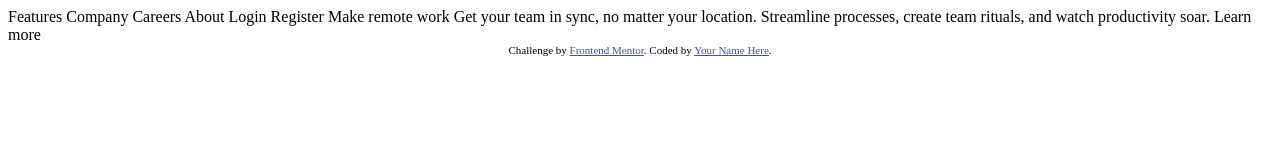
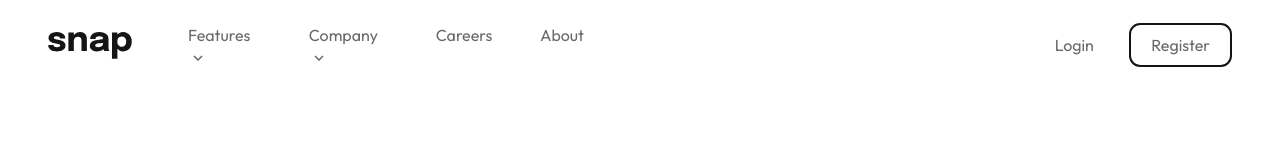
Before and after one commit to Rishi-choudhary/intro-section, a plain HTML site: page index.html in a window 1280 px wide. Drawn offline with Linux system fonts and the light colour scheme.

Commit message:
add navbar

```diff
--- /dev/null
+++ b/dist/style.css
@@ -0,0 +1,113 @@
+@import url("https://fonts.googleapis.com/css2?family=Outfit:wght@400;700&display=swap");
+:root {
+  --Almost-White:hsl(0, 0%, 98%);
+  --Medium-Gray:hsl(0, 0%, 41%);
+  --Almost-Black:hsl(0,0%,8%);
+}
+
+* {
+  padding: 0;
+  margin: 0;
+  -webkit-box-sizing: border-box;
+          box-sizing: border-box;
+}
+
+body {
+  height: 1440px;
+  font-family: 'Outfit', sans-serif;
+}
+
+.nav-bar {
+  height: 90px;
+  width: 100%;
+  display: -webkit-box;
+  display: -ms-flexbox;
+  display: flex;
+  -webkit-box-align: center;
+      -ms-flex-align: center;
+          align-items: center;
+  -webkit-box-pack: justify;
+      -ms-flex-pack: justify;
+          justify-content: space-between;
+  padding: 0 3rem;
+}
+
+.right-nav-bar {
+  display: -webkit-box;
+  display: -ms-flexbox;
+  display: flex;
+  height: 100%;
+  -webkit-box-align: center;
+      -ms-flex-align: center;
+          align-items: center;
+  width: 50%;
+}
+
+.right-nav-bar .logo {
+  display: -webkit-box;
+  display: -ms-flexbox;
+  display: flex;
+  height: 100%;
+}
+
+.right-nav-bar .logo img {
+  -ms-flex-item-align: center;
+      -ms-grid-row-align: center;
+      align-self: center;
+}
+
+.right-nav-bar .options {
+  display: -webkit-box;
+  display: -ms-flexbox;
+  display: flex;
+  height: 100%;
+  margin: 0 2rem;
+}
+
+.right-nav-bar .options ul {
+  -ms-flex-item-align: center;
+      align-self: center;
+  display: -webkit-box;
+  display: -ms-flexbox;
+  display: flex;
+}
+
+.right-nav-bar .options ul li {
+  list-style: none;
+  margin: 0 1.5rem;
+  color: var(--Medium-Gray);
+  cursor: pointer;
+}
+
+.right-nav-bar .options ul li:hover {
+  color: var(--Almost-Black);
+}
+
+.right-nav-bar .options ul li:hover img {
+  color: var(--Almost-Black);
+}
+
+.right-nav-bar .options ul span {
+  margin-left: 5px;
+}
+
+.left-nav-bar a {
+  text-decoration: none;
+  color: var(--Medium-Gray);
+}
+
+.left-nav-bar a:hover {
+  color: var(--Almost-Black);
+}
+
+.left-nav-bar .login {
+  margin: 0 2rem;
+}
+
+.left-nav-bar .register {
+  border: solid var(--Almost-Black) 2px;
+  padding: 10px 20px;
+  border-radius: 0.7rem;
+  outline: none;
+}
+/*# sourceMappingURL=style.css.map */
--- /dev/null
+++ b/dist/style.scss
@@ -0,0 +1,89 @@
+@import url('https://fonts.googleapis.com/css2?family=Outfit:wght@400;700&display=swap');
+
+:root{
+    --Almost-White:hsl(0, 0%, 98%);
+    --Medium-Gray:hsl(0, 0%, 41%);
+    --Almost-Black:hsl(0,0%,8%);
+}
+
+*{
+    padding: 0;
+    margin: 0;
+    box-sizing: border-box;
+}
+
+body{
+    height: 1440px;
+    font-family: 'Outfit', sans-serif;
+}
+
+
+.nav-bar{
+    height: 90px;
+    width: 100%;
+    display: flex;
+    align-items: center;
+    justify-content: space-between;
+    padding: 0 3rem;
+}
+
+.right-nav-bar{
+    display: flex;
+    height: 100%;
+    align-items: center;
+    width: 50%;
+
+    .logo{display: flex;
+        height: 100%;
+        img{
+            align-self: center;
+        }
+    }
+
+
+
+    .options{
+        display: flex;
+        height: 100%;
+        margin: 0 2rem;
+        ul{
+            align-self: center;
+            display: flex;
+            li{
+                list-style: none;
+                margin: 0 1.5rem;
+                color: var(--Medium-Gray);
+                cursor: pointer;
+            }
+            li:hover{
+                color: var(--Almost-Black);
+                img{
+                    color: var(--Almost-Black);
+                }
+            }
+            span{
+                margin-left: 5px;
+            }
+        }
+    }
+}
+.left-nav-bar{
+
+    a{
+        text-decoration: none;
+        color: var(--Medium-Gray);
+    }
+    a:hover{
+        color: var(--Almost-Black);
+    }
+    .login{
+        margin: 0 2rem;
+    }
+    .register{
+        border: solid var(--Almost-Black) 2px;
+        padding: 10px 20px;
+        border-radius: 0.7rem;
+        outline: none;
+    }
+
+}
--- a/index.html
+++ b/index.html
@@ -5,8 +5,8 @@
   <meta name="viewport" content="width=device-width, initial-scale=1.0"> <!-- displays site properly based on user's device -->
 
   <link rel="icon" type="image/png" sizes="32x32" href="./images/favicon-32x32.png">
-
-  <title>Frontend Mentor | Intro section with dropdown navigation</title>
+  <link rel="stylesheet" href="/dist/style.css">
+  <title>Intro section with dropdown navigation</title>
 
   <!-- Feel free to remove these styles or customise in your own stylesheet 👍 -->
   <style>
@@ -16,7 +16,30 @@
 </head>
 <body>
 
-  Features
+  <div class="nav-bar">
+    <div class="right-nav-bar">
+      <div class="logo">
+        <img src="images/logo.svg" alt="">
+      </div>
+      <div class="options">
+        <ul>
+          <li>Features <span><img src="./images/icon-arrow-down.svg" alt=""></span></li>
+          <li>Company  <span><img src="./images/icon-arrow-down.svg" alt=""></span></li>
+          <li>Careers</li>
+          <li>About</li>
+        </ul>
+      </div>
+    </div>
+    <div class="left-nav-bar">
+      <a href="#" class="login">Login</a>
+      <a href="#" class="register">Register</a>
+    </div>
+  </div>
+
+
+
+
+  <!-- Features
   Company
   Careers
   About
@@ -34,6 +57,6 @@
   <div class="attribution">
     Challenge by <a href="https://www.frontendmentor.io?ref=challenge" target="_blank">Frontend Mentor</a>.
     Coded by <a href="#">Your Name Here</a>.
-  </div>
+  </div> -->
 </body>
 </html>
```
Also changed, not shown: 1 other file.
